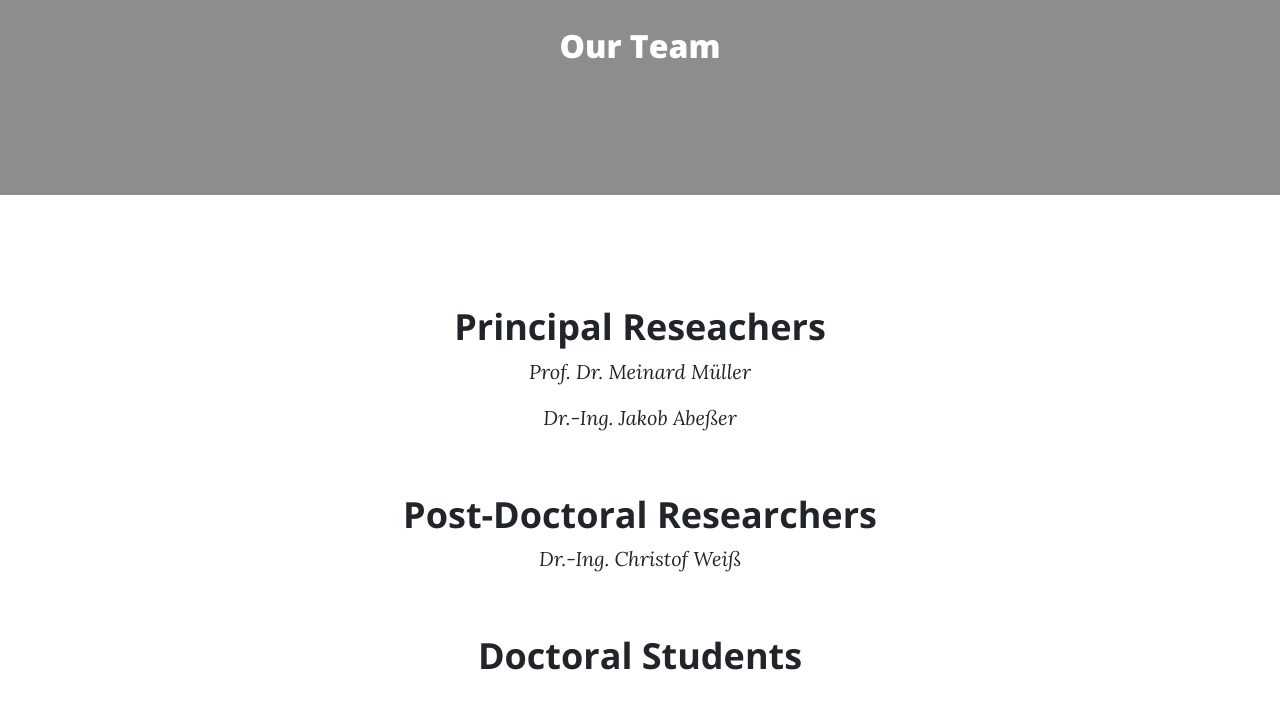
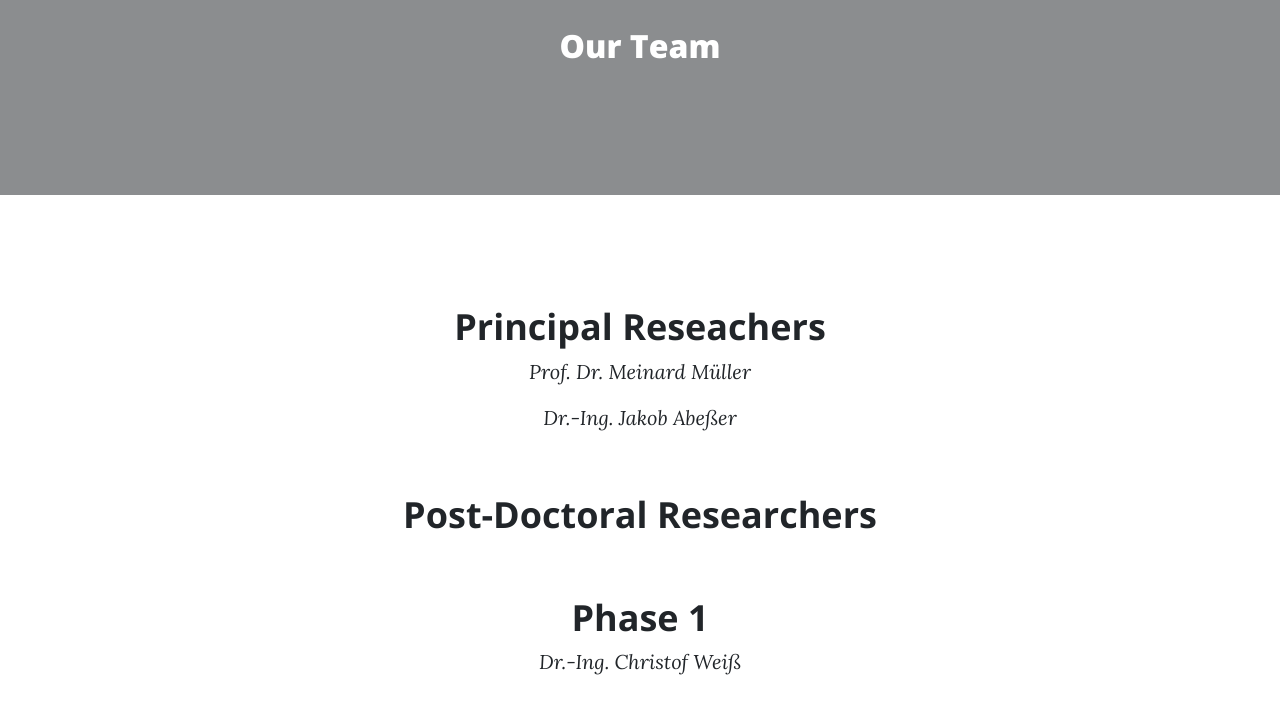
Before and after one commit to dfg-isad/dfg-isad.github.io, a website: page researchers.html in a window 1280 px wide. Shown: the part 93-800 px from the top of the page. Drawn offline with nearby package versions, Linux system fonts and the light colour scheme.

```diff
--- a/researchers.html
+++ b/researchers.html
@@ -100,6 +100,7 @@
             <blockquote class="blockquote"> <a href="https://www.audiolabs-erlangen.de/fau/professor/mueller">Prof. Dr. Meinard M&uuml;ller</a> </blockquote>
             <blockquote class="blockquote"> <a href="https://www.idmt.fraunhofer.de/en/institute/doctorands/abesser.html">Dr.-Ing. Jakob Abe&szlig;er</a></blockquote>
             <h2 class="section-heading">Post-Doctoral Researchers</h2>
+	    <h3 class="section-heading">Phase 1</h3>
             <blockquote class="blockquote"> <a href="https://www.audiolabs-erlangen.de/fau/assistant/weiss">Dr.-Ing. Christof Wei&szlig;</a></blockquote>
             <!-- <blockquote class="blockquote"> <a href="https://www.audiolabs-erlangen.de/fau/assistant/balke">Dr.-Ing. Stefan Balke</a></blockquote> -->
             <!-- <blockquote class="blockquote"> <a href="https://www.audiolabs-erlangen.de/fau/assistant/dittmar">Dr.-Ing. Christian Dittmar</a></blockquote> -->
```
